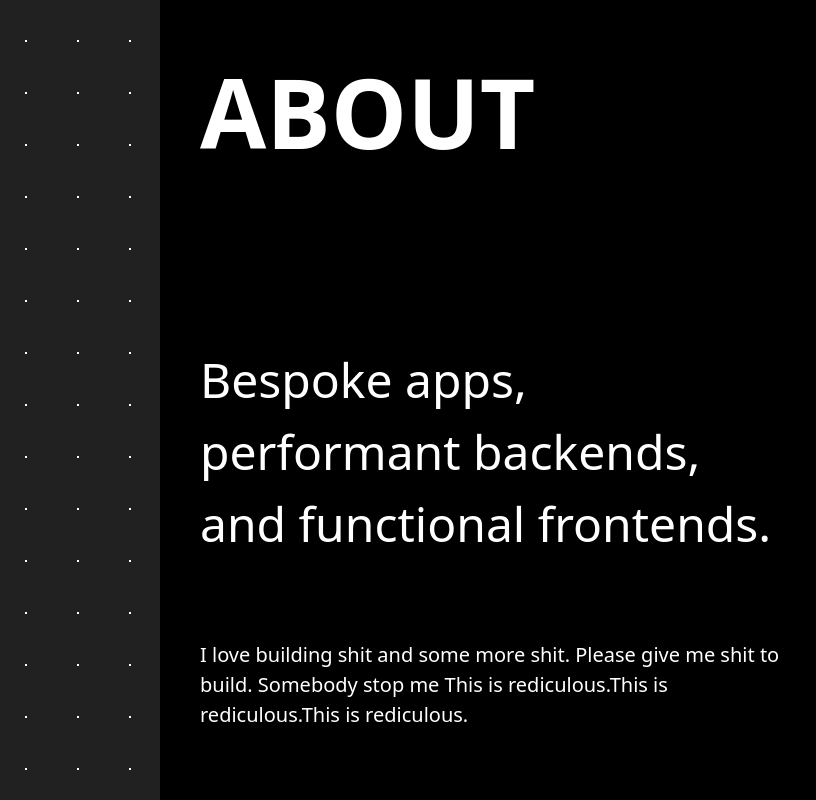
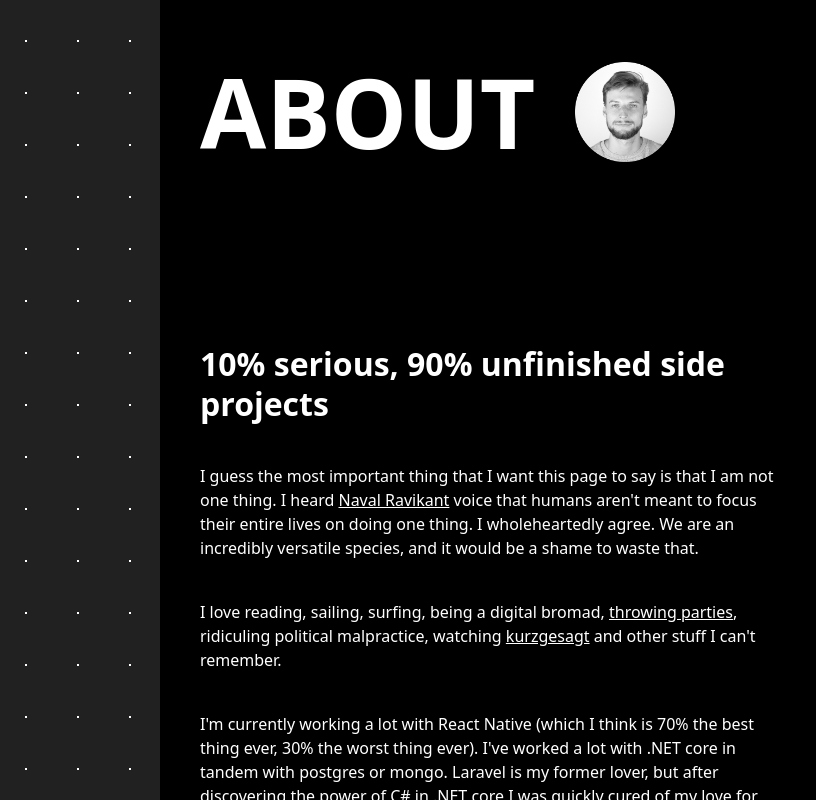
Before and after one commit to ian-starts/iankok.com, a Next.js app: page /about in a window 1280 px wide. Shown: the whole page, without its empty margins (0-816 px from the left). Built offline with nearby package versions, Linux system fonts and the light colour scheme.

Commit message:
create about page

```diff
--- a/components/Menu.js
+++ b/components/Menu.js
@@ -6,9 +6,10 @@ export default function (props) {
     return(
         <div className="absolute bottom-0 right-0">
             <div className="flex flex-col m-10 p-5" style={{backgroundColor: '#ffffff1c', mixBlendMode: 'difference'}}>
-                <Link href={"/about"}><a className="text-white hover:line-through font-sans underline text-2xl">about</a></Link>
-                <Link href={"/projects"}><a className="text-white hover:line-through font-sans underline text-2xl">projects</a></Link>
-                <a className="text-white hover:line-through font-sans underline text-2xl" href="https://blog.iankok.com">blog</a>
+                <Link href={"/about"}><a className="text-white font-sans text-lg lg:text-2xl xl:text-2xl">about</a></Link>
+                <Link href={"/projects"}><a className="text-white font-sans text-lg lg:text-2xl xl:text-2xl">projects</a></Link>
+                <a className="text-white font-sans text-lg lg:text-2xl xl:text-2xl" href="https://blog.iankok.com">blog</a>
+                <Link href={"/contact"}><a className="text-white font-sans text-lg lg:text-2xl xl:text-2xl">get in touch</a></Link>
             </div>
         </div>
     )
--- a/pages/about.js
+++ b/pages/about.js
@@ -4,14 +4,51 @@ export default (props) => {
     return (
         <div className="ml-0 lg:ml-40 xl:ml-40 flex-1 bg-black">
             <div className="h-screen overflow-auto">
-                <div className="max-w-2xl">
-                    <h1 className="text-white p-10 font-bold text-8xl">ABOUT</h1>
-                    <h2 className="text-white p-10 mt-20 text-5xl">
-                        Bespoke apps, performant backends, and functional frontends.
+                <div className="max-w-2xl pb-10">
+                    <div className="flex flex-row p-10">
+                        <h1 className="text-white font-bold text-6xl md:text-7xl lg:text-8xl xl:text-8xl">ABOUT</h1>
+                        <div className="px-10 self-center">
+                            <img src="/images/headshot-b-w-cirlce.png" alt="Smiley face" height="100" width="100"/>
+                        </div>
+                    </div>
+                    <h2 className="text-white pt-10 px-10 font-semibold leading-tight mt-20 text-2xl md:text-3xl lg:text-4xl xl:text-4xl">
+                        10% serious, 90% unfinished side projects
                     </h2>
-                    <p className="text-white p-10 text-xl">
-                        I love building shit and some more shit. Please give me shit to build. Somebody stop me
-                        This is rediculous.This is rediculous.This is rediculous.
+                    <p className="text-white p-10 text-l">
+                        I guess the most important thing that I want this page to say is that I am not one thing.
+                        I heard <a target="_blank" rel="noopener noreferrer" href={"https://twitter.com/naval"}>Naval
+                        Ravikant</a> voice
+                        that humans aren't meant to focus their entire lives on doing one thing. I wholeheartedly agree.
+                        We are an incredibly versatile species, and it would be a shame to waste that.
+                    </p>
+                    <p className="text-white px-10 pb-10 text-l">
+                        I love reading, sailing, surfing, being a digital
+                        bromad, <a target="_blank" rel="noopener noreferrer" href={"https://herres.haus"}>throwing
+                        parties</a>, ridiculing political
+                        malpractice, watching <a target="_blank" rel="noopener noreferrer"
+                                                 href={"https://www.youtube.com/watch?v=MBRqu0YOH14"}>kurzgesagt</a> and
+                        other stuff I can't remember.
+                    </p>
+                    <p className="text-white px-10 pb-10 text-l">
+                        I'm currently working a lot with React Native (which I think is 70% the best thing ever, 30% the
+                        worst thing ever). I've worked a lot with .NET core in tandem with postgres or mongo. Laravel is
+                        my former lover, but after discovering the power of C# in .NET core I was quickly cured
+                        of my love for PHP. React is my favorite frontend framework so far, however the new Vue
+                        composition API looks like it could steal React's thunder.
+                    </p>
+                    <p className="text-white px-10 pb-10 text-l">
+                        If I would have to say what my most pleasing development experience was, I would say deploying a
+                        kubernetes cluster on rancher. That piece of software is so magnificent I could honestly cry. If
+                        you ever want to chat with my about it I'm always available.
+                    </p>
+                    <p className="text-white px-10 pb-10 text-l">
+                        However my latest obsession would be Cognitive Behavioural Therapy. It is the most concrete
+                        translation of stoicism I've ever heard, and I'm working on bringing the therapy to more
+                        people. Being able to feel good should be for everyone. Hit me up if you want early access to
+                        the app or just want to chat.
+                    </p>
+                    <p className="text-white px-10 pb-10 text-l">
+                        Live long and prosper, Ian
                     </p>
                 </div>
             </div>
--- a/styles.css
+++ b/styles.css
@@ -1,11 +1,17 @@
 /* purgecss start ignore */
 body {
     margin: 0;
-    background-image: radial-gradient(#fff 1px,#000000de 0),radial-gradient(#fff 1px,transparent 0);
+    background-image: radial-gradient(#fff 1px, #000000de 0), radial-gradient(#fff 1px, transparent 0);
     background-size: 52px 52px;
-    background-position: 0 15px,26px 40px;
+    background-position: 0 15px, 26px 40px;
 }
 @tailwind base;
+a {
+    @apply underline;
+}
+a:hover {
+    @apply line-through;
+}
 @tailwind components;
 /* purgecss end ignore */
 @tailwind utilities;
--- a/tailwind.config.js
+++ b/tailwind.config.js
@@ -5,6 +5,7 @@ module.exports = {
             'lg': '1.125rem',
             'xl': '1.25rem',
             '2xl': '1.5rem',
+            '3xl': '2rem',
             '5xl': '3rem',
             '6xl': '4rem',
             '7xl': '5rem',
```
Also changed, not shown: public/images/headshot-b-w-cirlce.png (added).
